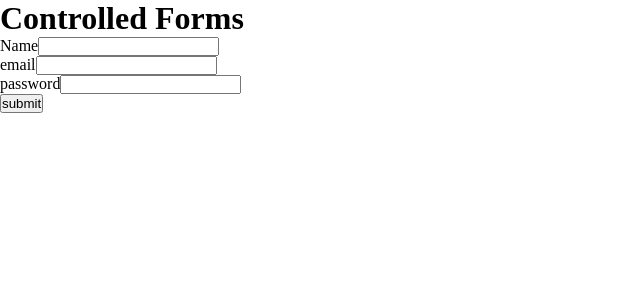
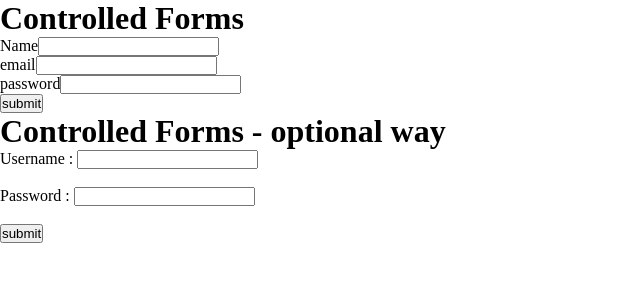
Before and after one commit to Ashu1007/React-myapp, a React (Create React App) app: page / in a window 1280 px wide. Shown: the top 300 px of the page, without its empty margins (0-640 px from the left). Built offline with nearby package versions, Linux system fonts and the light colour scheme.

Commit message:
ControlledForm2

```diff
--- a/src/App.jsx
+++ b/src/App.jsx
@@ -9,6 +9,7 @@
 // import Footer from "./reactcss/Footer";
 // import Profile from "./images/Profile";
 import ControlledForms1 from "./forms/ControlledForms1";
+import ControlledForms2 from "./forms/ControlledForms2";
 //import FlipkartNav from "./task1/FlipkartNav";
 
 const App = () => {
@@ -32,6 +33,7 @@ const App = () => {
            {/* <FlipkartNav/> */}
 
            <ControlledForms1/>
+           <ControlledForms2/>
 
         </div>
     );
--- a/src/forms/ControlledForms1.jsx
+++ b/src/forms/ControlledForms1.jsx
@@ -1,4 +1,4 @@
-import React , { useState } from "react"
+import  { useState } from "react"
 
 const ControlledForms1 = () => {
     let [username,setUsername]= useState("")
--- /dev/null
+++ b/src/forms/ControlledForms2.jsx
@@ -0,0 +1,39 @@
+import React, { useState } from 'react'
+
+const ControlledForms2 = () => {
+    let [formData,setFormData]=useState({
+        useremail: "",
+        userpassword: ""
+    });
+
+    let handleFormData = (e) => {
+        let{ name,value}= e.target;
+        // console.log({FormData,[name]: value});
+        setFormData({ ...formData, [name]: value});
+
+
+    };
+
+    let formSubmit = (e) => {
+        e.preventDefault();
+        console.log(formData);
+    }
+  return (
+    <div>
+        <h1>Controlled Forms - optional way</h1>
+        <form onSubmit={formSubmit}>
+          <label>Username : </label>
+          <input type="text" value={formData.useremail} onChange={handleFormData} name="useremail"/>
+          <br />
+          <br />
+          <label>Password : </label>
+          <input type="password" value={formData.userpassword} onChange={handleFormData} name="userpassword"/>
+          <br />
+          <br />
+          <button type="submit">submit</button>
+        </form>
+    </div>
+  )
+}
+
+export default ControlledForms2
```
